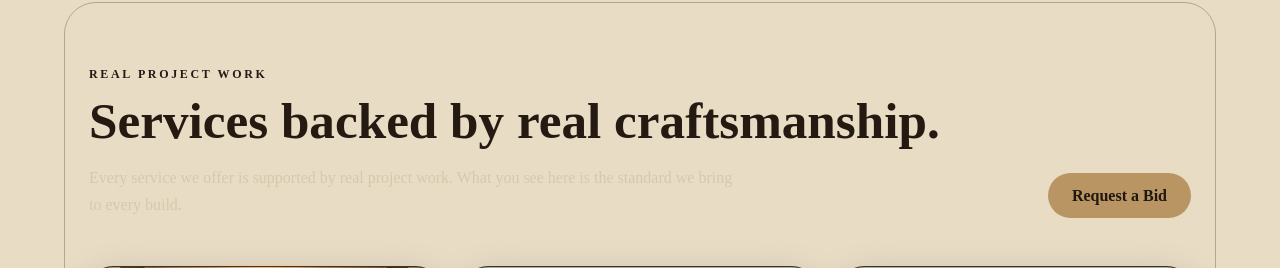
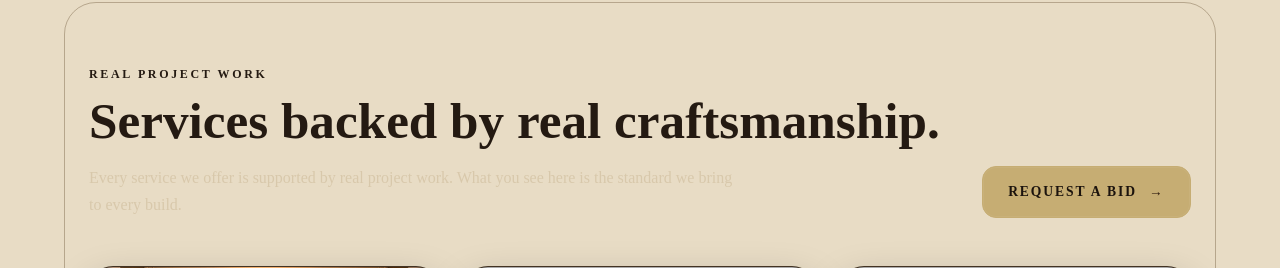
Before and after one commit to codiemaureen/CedarLakeCarpentry_V2, a Next.js app: page / in a window 1280 px wide. Shown: the part 1377-1645 px from the top of the page. Built offline with nearby package versions, Linux system fonts and the light colour scheme; grey boxes are pictures that could not be loaded.

Commit message:
Adding arrow feature to dialog image

```diff
--- a/src/app/component/ServiceContainer.jsx
+++ b/src/app/component/ServiceContainer.jsx
@@ -48,7 +48,7 @@ const ServiceContainer = () => {
         </div>
 
         <a href="#contactus" className={style.cta}>
-          Request a Bid
+          Request a Bid <span>→</span>
         </a>
       </div>
 
--- a/src/app/component/ServiceContainer.module.css
+++ b/src/app/component/ServiceContainer.module.css
@@ -39,18 +39,36 @@
 }
 
 .cta {
-  background: #b89563;
-  color: #1f1710;
-  padding: 0.85rem 1.5rem;
-  border-radius: 999px;
+  min-width: 180px;
+  min-height: 52px;
+  padding: 0.85rem 1.6rem;
+  border-radius: 14px;
+  display: inline-flex;
+  align-items: center;
+  justify-content: center;
+  gap: 0.75rem;
+  text-decoration: none;
+  font-size: 0.85rem;
+  letter-spacing: 0.14em;
+  text-transform: uppercase;
   font-weight: 700;
-  text-decoration: none;
   transition: 0.25s ease;
+  box-shadow: inset 0 0 0 1px rgba(255, 255, 255, 0.05);
+}
+
+.cta {
+  background: #c6ad73;
+  color: #1b130d;
+  border: 1px solid #c6ad73;
 }
 
 .cta:hover {
-  background: #d0ad78;
   transform: translateY(-2px);
+}
+
+.secondaryBtn:hover {
+  background: rgba(198, 173, 115, 0.12);
+  opacity: 1;
 }
 
 .serviceWrapper {
```
